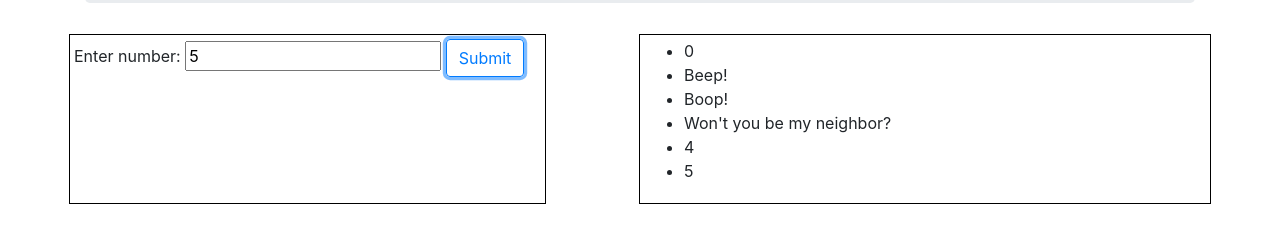
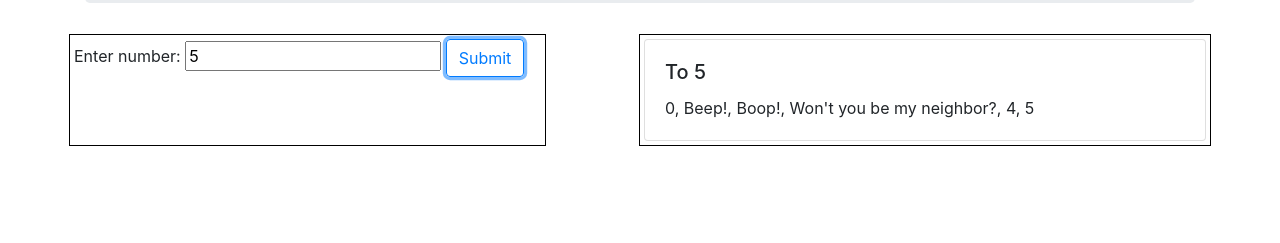
Before and after one commit to Corgibyte/number-neighborhood, a plain HTML site: page index.html in a window 1280 px wide. Both pictures are taken after typing "5" into the empty fields and a click on the button "Submit". Shown: the part 181-424 px from the top of the page. Drawn offline with Linux system fonts and the light colour scheme.

Commit message:
Change UI functionality to create cards instead of a list.

```diff
--- a/index.html
+++ b/index.html
@@ -26,8 +26,6 @@
       <div class="col-lg-1">
       </div>
       <div id="outputs" class="col-lg-6">
-        <ul id="outputList">
-        </ul>
       </div>
     </div>
   </div>
--- a/js/scripts.js
+++ b/js/scripts.js
@@ -25,15 +25,25 @@ function getMessages(number) {
 
 //UI
 
+function getResponseCard(inputNumber, messages) {
+  let card = "<div class=\"card\"><div class=\"card-body\"><h5 class=\"card-title\">To " +
+    inputNumber + "</h5><p class=\"card-text\">";
+  for (i = 0; i < messages.length; i++) {
+    card = card.concat(messages[i]);
+    if (i != messages.length - 1) {
+      card = card.concat(", ");
+    }
+  }
+  return card.concat("</p></div></div>");
+}
+
 $(document).ready(function() {
   $("#inputForm").submit(function(event) {
     event.preventDefault();
     const inputNumber = parseInt($("#numberInput").val());
     if (inputNumber >= 0) {
       const messages = getMessages(inputNumber);
-      messages.forEach(function(message) {
-        $("#outputList").append("<li>" + message + "</li>");
-      });
+      $("#outputs").append(getResponseCard(inputNumber, messages));
     } else {
       outputList.append("<li>Number must be positive</li>");
     }
```
